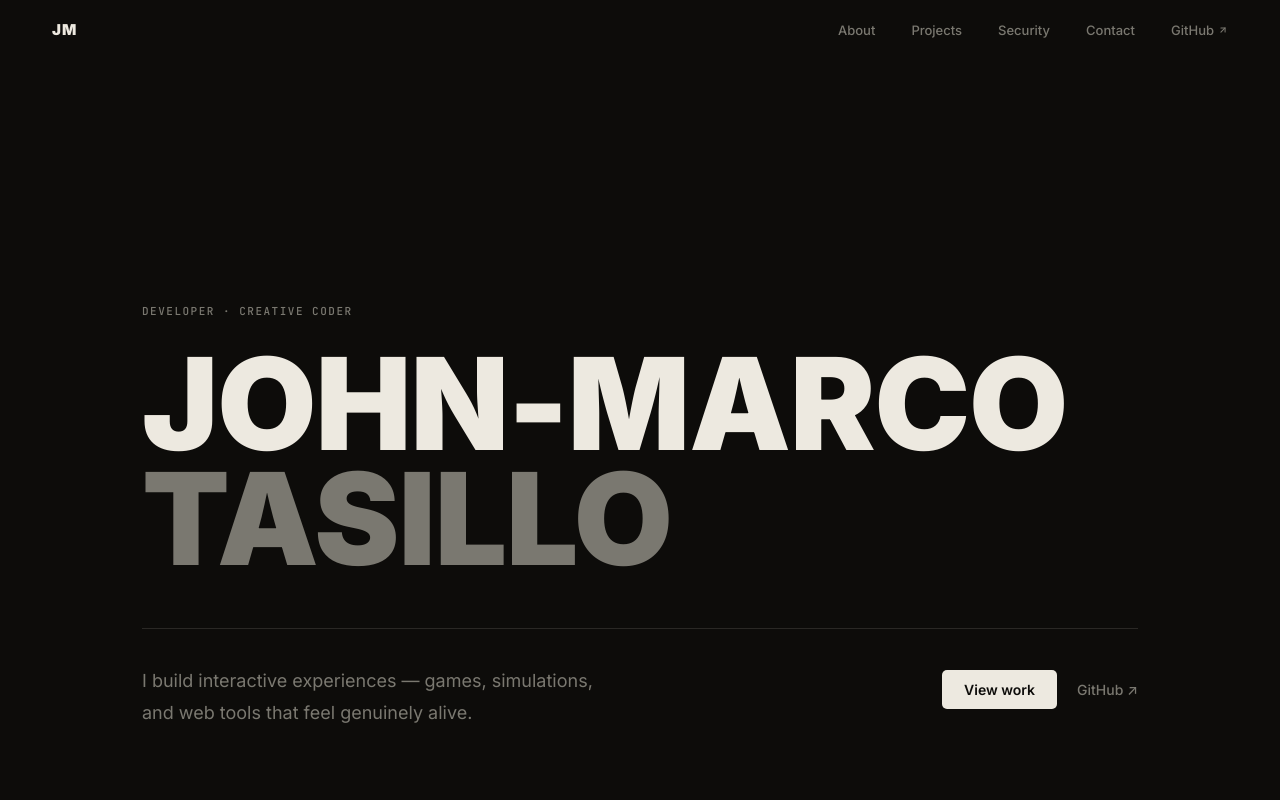
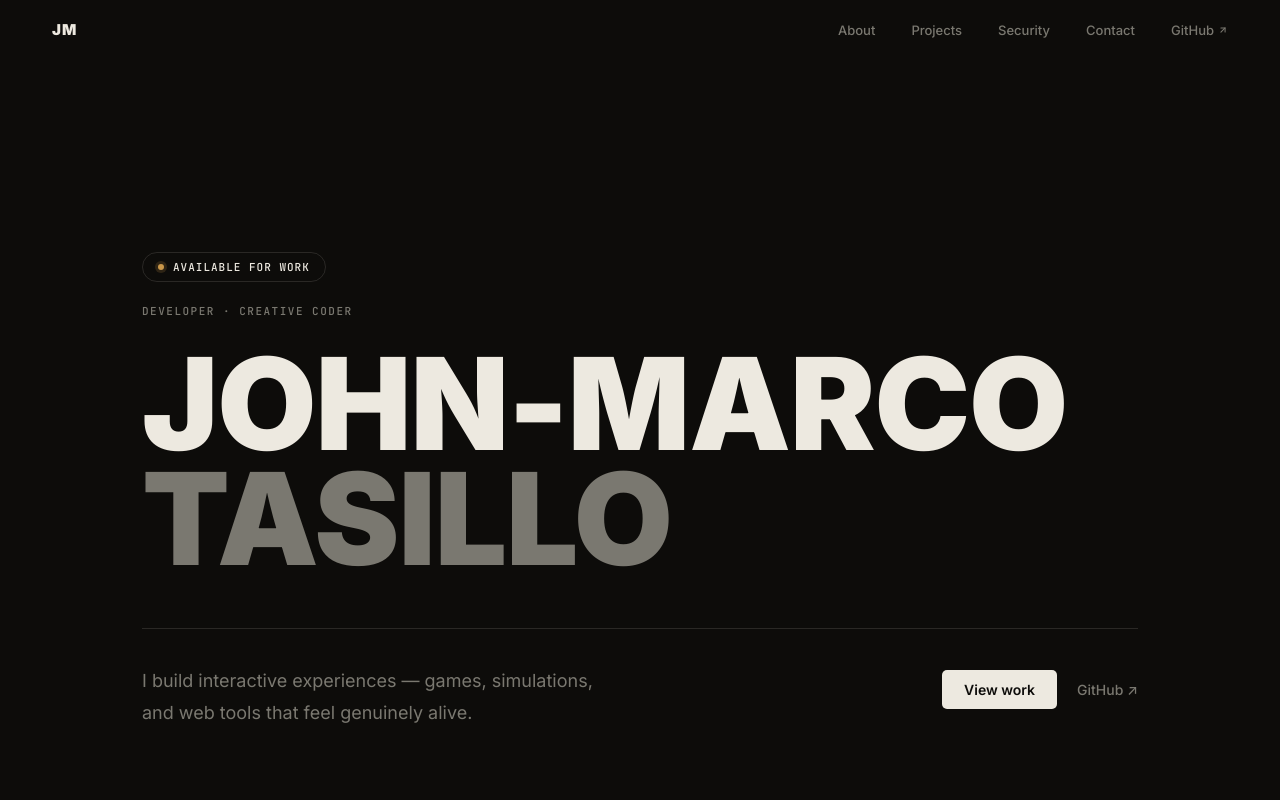
Before and after one commit to johnmarco123/johnmarco123.github.io, a plain HTML site: page index.html in a window 1280 px wide. Shown: the top 800 px of the page. Drawn offline with Linux system fonts and the light colour scheme.

Commit message:
quickfix

```diff
--- a/index.html
+++ b/index.html
@@ -3,7 +3,7 @@
 <head>
     <meta charset="UTF-8">
     <meta name="viewport" content="width=device-width, initial-scale=1.0">
-    <meta name="description" content="John-Marco Tasillo — Developer and creative coder building interactive experiences, games, and web tools.">
+    <meta name="description" content="John-Marco Tasillo — Developer and creative coder building interactive experiences, games, and web tools. Available for work.">
     <title>John-Marco Tasillo</title>
     <link rel="stylesheet" href="style.css">
     <link rel="icon" href="favicon.ico" type="image/x-icon">
@@ -31,6 +31,7 @@
     <!-- HERO -->
     <section class="hero" id="home">
         <div class="wrap">
+            <p class="availability">Available for work</p>
             <p class="hero-kicker">Developer · Creative Coder</p>
             <h1 class="hero-name">
                 <span>John-Marco</span>
@@ -123,8 +124,8 @@
             <div class="row" data-reveal>
                 <span class="tag">Contact</span>
                 <div class="col">
-                    <h2 class="contact-headline">Open to the right<br>opportunity.</h2>
-                    <p class="body-text">Internships, collaborations, interesting projects — reach out and let's talk.</p>
+                    <h2 class="contact-headline">Available for<br>work, now.</h2>
+                    <p class="body-text">I'm actively looking for my next role — full-time, contract, or internship. Frontend, full-stack, or application security. If you're hiring, or you know someone who is, I'd genuinely like to hear from you.</p>
                     <a href="mailto:johnmarcotasillo@gmail.com" class="contact-link">
                         johnmarcotasillo@gmail.com
                         <svg width="14" height="14" viewBox="0 0 24 24" fill="none" stroke="currentColor" stroke-width="2" stroke-linecap="round" stroke-linejoin="round" aria-hidden="true"><line x1="7" y1="17" x2="17" y2="7"/><polyline points="7 7 17 7 17 17"/></svg>
--- a/style.css
+++ b/style.css
@@ -127,6 +127,34 @@ body {
 }
 
 .hero .wrap { width: 100%; }
+
+/* Availability status — kept subtle so it reads as a fact, not a plea */
+.availability {
+    display: inline-flex;
+    align-items: center;
+    gap: 9px;
+    font-family: 'JetBrains Mono', monospace;
+    font-size: 11px;
+    font-weight: 500;
+    letter-spacing: 1px;
+    text-transform: uppercase;
+    color: var(--text);
+    border: 1px solid var(--line2);
+    border-radius: 999px;
+    padding: 7px 15px;
+    margin-bottom: 22px;
+    opacity: 0;
+    animation: rise 0.6s ease forwards;
+}
+
+.availability::before {
+    content: "";
+    width: 6px;
+    height: 6px;
+    border-radius: 50%;
+    background: var(--accent);
+    box-shadow: 0 0 0 3px rgba(201, 151, 74, 0.18);
+}
 
 .hero-kicker {
     font-family: 'JetBrains Mono', monospace;
```
